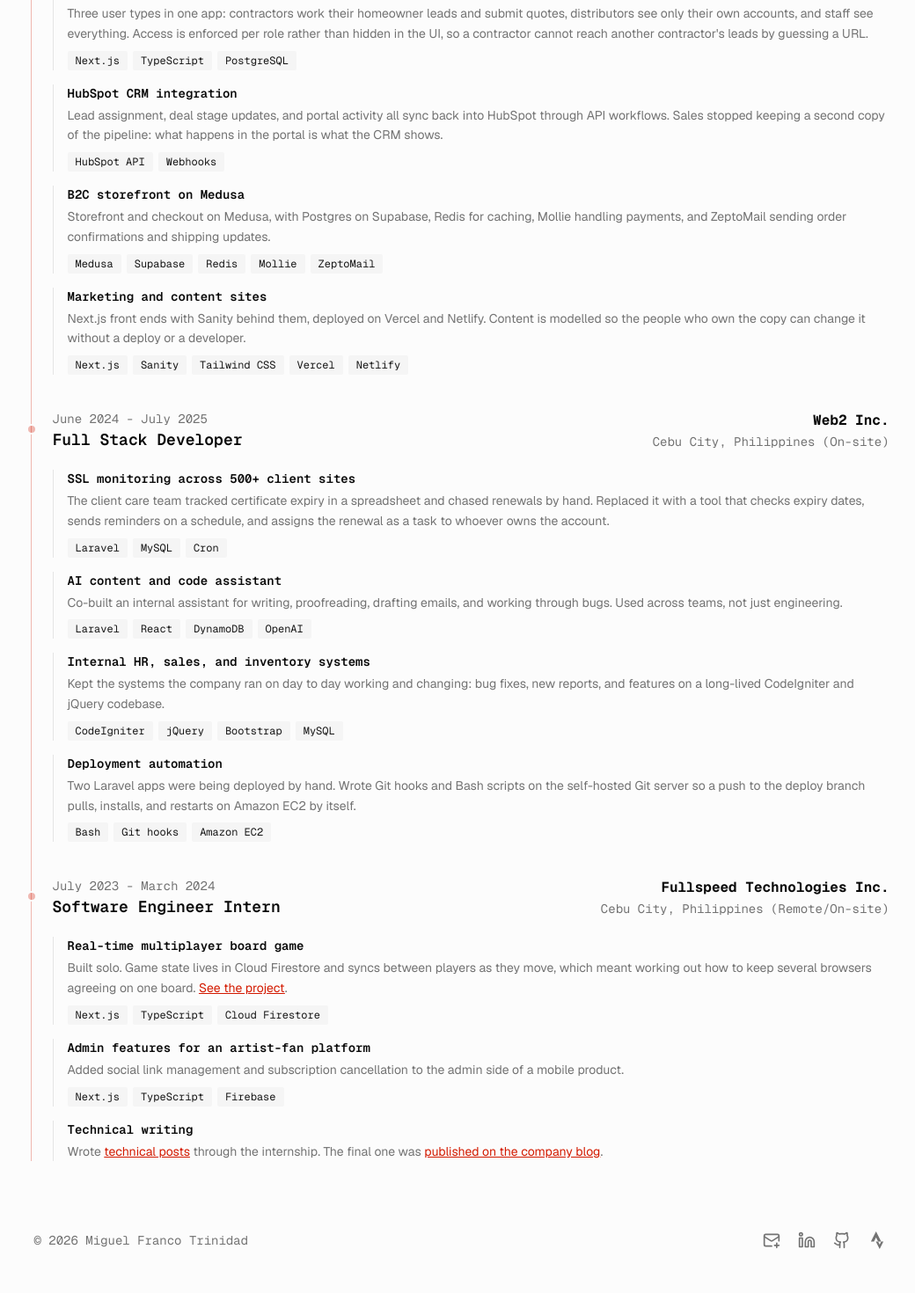
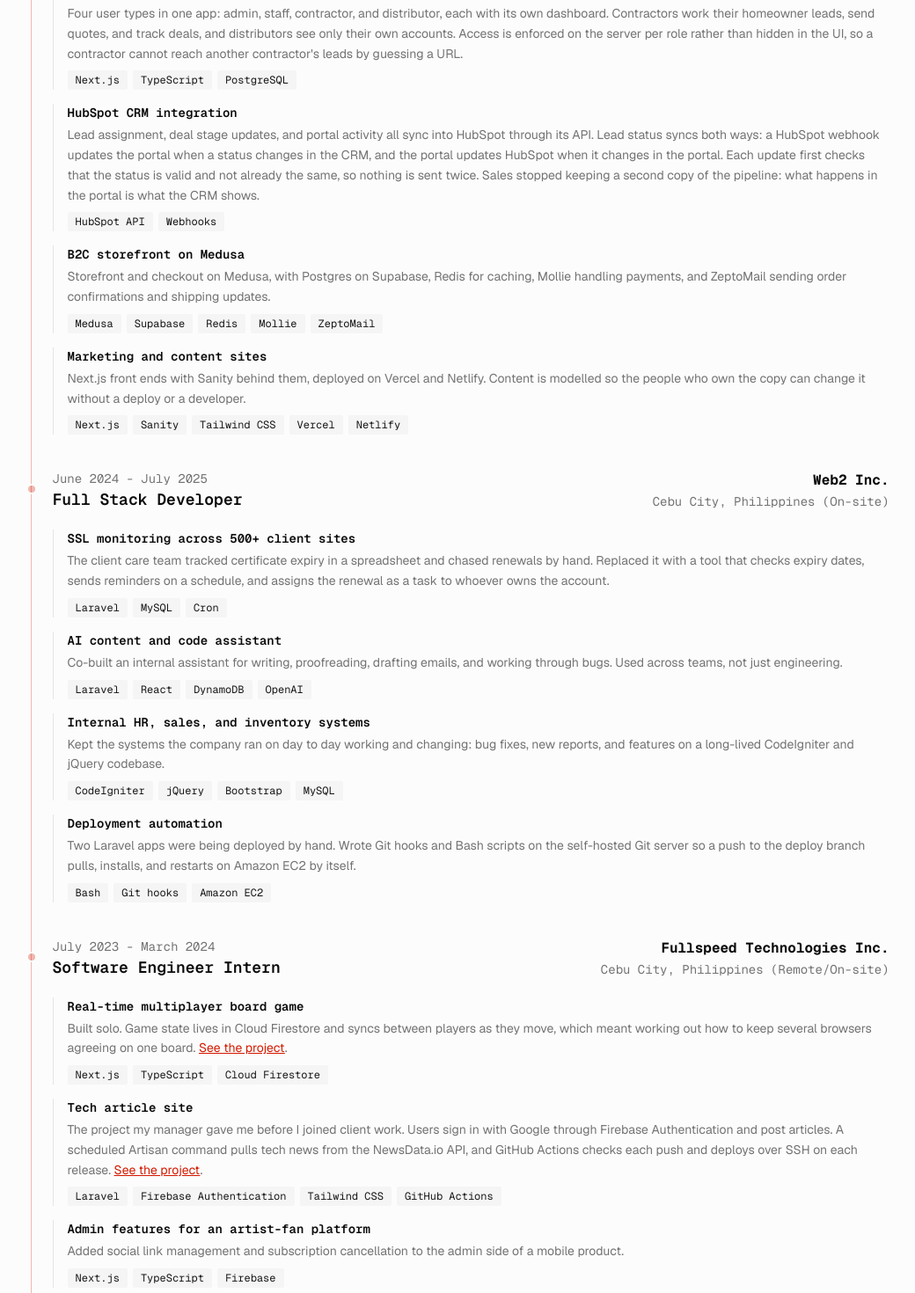
Before and after one commit to migstt/portfolio, a Next.js app: page /experience in a window 1280 px wide. Shown: the part 220-1690 px from the top of the page at 88% size, without its empty margins (110-1150 px from the left). Before the commit the page ends 1660 px from the top, so only its background shows below. Built offline with nearby package versions, Linux system fonts and the light colour scheme.

Commit message:
Fix portal roles, add HubSpot status sync and tech article site to experience

```diff
--- a/src/data/landingData.ts
+++ b/src/data/landingData.ts
@@ -56,7 +56,7 @@ export const selectedWork: WorkItem[] = [
   {
     title: "Multi-role portal with HubSpot CRM integration",
     description:
-      "Built for a US building products manufacturer: contractors manage homeowner leads and submit quotes, distributors get scoped access, and HubSpot stays in sync with portal activity via API workflows for lead assignment and deal updates.",
+      "Built for a US building products manufacturer: contractors manage homeowner leads, send quotes, and track deals, distributors get scoped access, and HubSpot stays in sync through its API and webhooks: lead assignment, deal updates, and a two-way lead status sync.",
     company: "Webriqs Technologies Inc.",
     tech: ["Next.js", "TypeScript", "HubSpot", "PostgreSQL"],
   },
--- a/src/data/portfolioData.ts
+++ b/src/data/portfolioData.ts
@@ -66,18 +66,18 @@ export const experiences: Experience[] = [
     startMonth: "September 2025",
     endMonth: "September 2026",
     description:
-      "Built a multi-role portal for a US building products manufacturer where contractors manage homeowner leads and submit quotes, and distributors get scoped access. Integrated HubSpot CRM via API workflows for lead assignment automation, deal stage updates, and portal-to-CRM activity sync, with role-based access control across all three user types. Also shipped a B2C e-commerce platform on Medusa with Supabase, Redis, Mollie for payments, and ZeptoMail for transactional emails, plus marketing and content sites using Next.js, TypeScript, Sanity, and Tailwind CSS deployed via Vercel and Netlify.",
+      "Built a multi-role portal for a US building products manufacturer where contractors manage homeowner leads, send quotes, and track deals. Integrated HubSpot CRM through its API and webhooks for lead assignment automation, deal stage updates, two-way lead status sync, and portal-to-CRM activity sync, with role-based access control across four user types: admin, staff, contractor, and distributor. Also shipped a B2C e-commerce platform on Medusa with Supabase, Redis, Mollie for payments, and ZeptoMail for transactional emails, plus marketing and content sites using Next.js, TypeScript, Sanity, and Tailwind CSS deployed via Vercel and Netlify.",
     highlights: [
       {
         title: "Multi-role portal for a US building products manufacturer",
         detail:
-          "Three user types in one app: contractors work their homeowner leads and submit quotes, distributors see only their own accounts, and staff see everything. Access is enforced per role rather than hidden in the UI, so a contractor cannot reach another contractor's leads by guessing a URL.",
+          "Four user types in one app: admin, staff, contractor, and distributor, each with its own dashboard. Contractors work their homeowner leads, send quotes, and track deals, and distributors see only their own accounts. Access is enforced on the server per role rather than hidden in the UI, so a contractor cannot reach another contractor's leads by guessing a URL.",
         tech: ["Next.js", "TypeScript", "PostgreSQL"],
       },
       {
         title: "HubSpot CRM integration",
         detail:
-          "Lead assignment, deal stage updates, and portal activity all sync back into HubSpot through API workflows. Sales stopped keeping a second copy of the pipeline: what happens in the portal is what the CRM shows.",
+          "Lead assignment, deal stage updates, and portal activity all sync into HubSpot through its API. Lead status syncs both ways: a HubSpot webhook updates the portal when a status changes in the CRM, and the portal updates HubSpot when it changes in the portal. Each update first checks that the status is valid and not already the same, so nothing is sent twice. Sales stopped keeping a second copy of the pipeline: what happens in the portal is what the CRM shows.",
         tech: ["HubSpot API", "Webhooks"],
       },
       {
@@ -144,7 +144,7 @@ export const experiences: Experience[] = [
     startMonth: "July 2023",
     endMonth: "March 2024",
     description:
-      "Built a real-time multiplayer board game using Next.js, TypeScript, and Cloud Firestore. Built admin features for an artist-fan platform (Next.js, TypeScript, Firebase) for managing social links and subscription cancellation in the mobile app. Contributed technical blog posts during the internship; final article published on the company blog.",
+      "Built a tech article site with Laravel and Firebase Authentication, and a real-time multiplayer board game using Next.js, TypeScript, and Cloud Firestore. Built admin features for an artist-fan platform (Next.js, TypeScript, Firebase) for managing social links and subscription cancellation in the mobile app. Contributed technical blog posts during the internship; final article published on the company blog.",
     highlights: [
       {
         title: "Real-time multiplayer board game",
@@ -165,6 +165,26 @@ export const experiences: Experience[] = [
           "."
         ),
         tech: ["Next.js", "TypeScript", "Cloud Firestore"],
+      },
+      {
+        title: "Tech article site",
+        detail:
+          "The project my manager gave me before I joined client work. Users sign in with Google through Firebase Authentication and post articles. A scheduled Artisan command pulls tech news from the NewsData.io API, and GitHub Actions checks each push and deploys over SSH on each release.",
+        detailJSX: React.createElement(
+          React.Fragment,
+          null,
+          "The project my manager gave me before I joined client work. Users sign in with Google through Firebase Authentication and post articles. A scheduled Artisan command pulls tech news from the NewsData.io API, and GitHub Actions checks each push and deploys over SSH on each release. ",
+          React.createElement(
+            "a",
+            {
+              href: "/projects/tech-feed/",
+              className: "text-primary underline hover:opacity-75 transition-opacity",
+            },
+            "See the project"
+          ),
+          "."
+        ),
+        tech: ["Laravel", "Firebase Authentication", "Tailwind CSS", "GitHub Actions"],
       },
       {
         title: "Admin features for an artist-fan platform",
@@ -208,7 +228,18 @@ export const experiences: Experience[] = [
     descriptionJSX: React.createElement(
       React.Fragment,
       null,
-      "Built a real-time multiplayer ",
+      "Built a ",
+      React.createElement(
+        "a",
+        {
+          href: "/projects/tech-feed/",
+          target: "_blank",
+          rel: "noopener noreferrer",
+          className: "text-primary underline hover:opacity-75 transition-opacity",
+        },
+        "tech article site"
+      ),
+      " with Laravel and Firebase Authentication, and a real-time multiplayer ",
       React.createElement(
         "a",
         {
```
